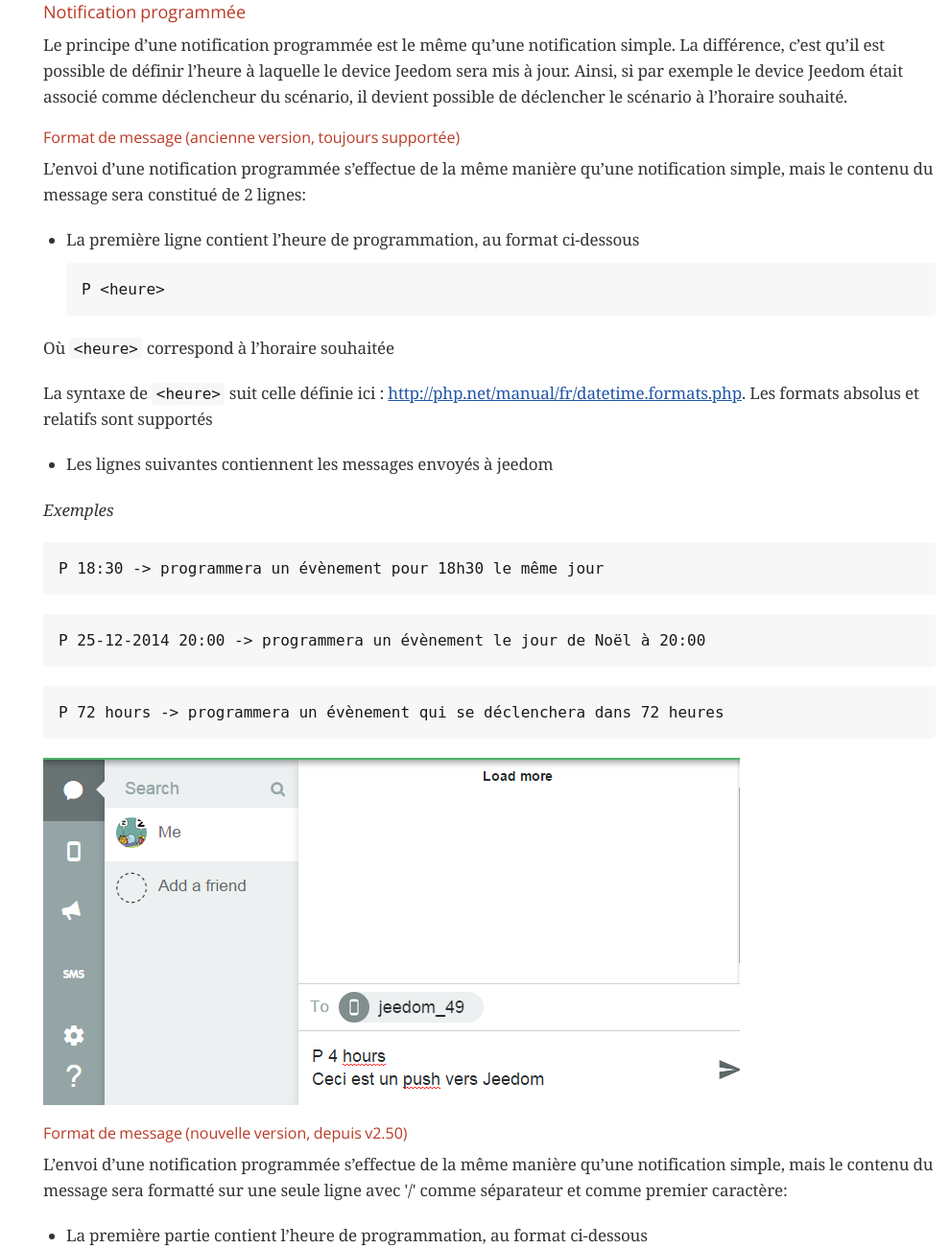
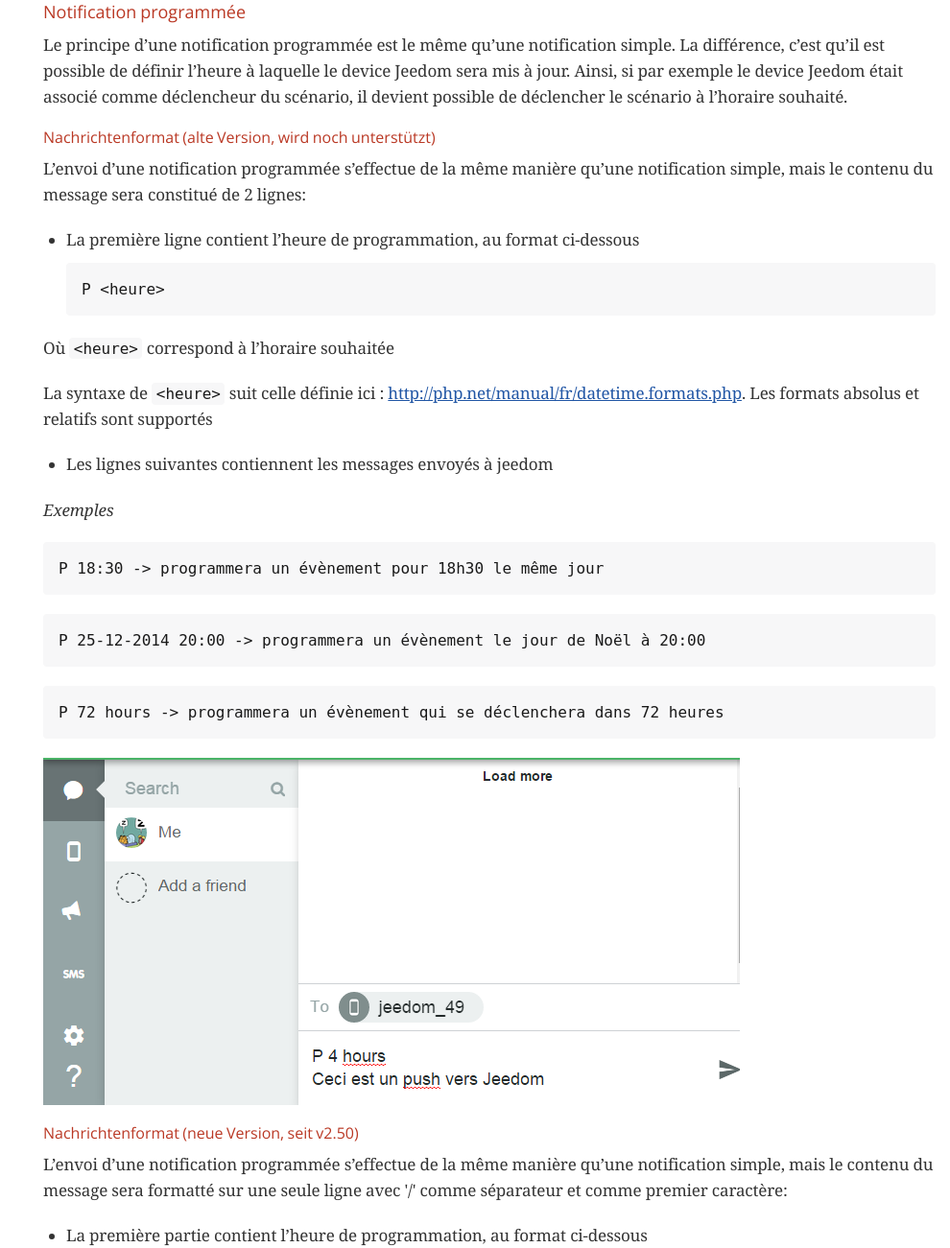
Before and after one commit to cazeaux/jeedom_pushbullet, a plain HTML site: page doc/de_DE/index.html in a window 1280 px wide. Shown: the part 4080-5381 px from the top of the page at 96% size, without its empty margins (290-1280 px from the left). Drawn offline with nearby package versions, Linux system fonts and the light colour scheme; a web font is replaced by a local one.

Commit message:
[ROBOT] Action all

```diff
--- a/doc/de_DE/index.html
+++ b/doc/de_DE/index.html
@@ -651,7 +651,7 @@ En cas de notifications multiples, seule la dernière notification déclenchera
 <p>Le principe d&#8217;une notification programmée est le même qu&#8217;une notification simple. La différence, c&#8217;est qu&#8217;il est possible de définir l&#8217;heure à laquelle le device Jeedom sera mis à jour. Ainsi, si par exemple le device Jeedom était associé comme déclencheur du scénario, il devient possible de déclencher le scénario à l&#8217;horaire souhaité.</p>
 </div>
 <div class="sect5">
-<h6 id="_format_de_message_ancienne_version_toujours_supportée">Format de message (ancienne version, toujours supportée)</h6>
+<h6 id="_nachrichtenformat_alte_version_wird_noch_unterstützt">Nachrichtenformat (alte Version, wird noch unterstützt)</h6>
 <div class="paragraph">
 <p>L&#8217;envoi d&#8217;une notification programmée s&#8217;effectue de la même manière qu&#8217;une notification simple, mais le contenu du message sera constitué de 2 lignes:</p>
 </div>
@@ -705,7 +705,7 @@ En cas de notifications multiples, seule la dernière notification déclenchera
 </div>
 </div>
 <div class="sect5">
-<h6 id="_format_de_message_nouvelle_version_depuis_v2_50">Format de message (nouvelle version, depuis v2.50)</h6>
+<h6 id="_nachrichtenformat_neue_version_seit_v2_50">Nachrichtenformat (neue Version, seit v2.50)</h6>
 <div class="paragraph">
 <p>L&#8217;envoi d&#8217;une notification programmée s&#8217;effectue de la même manière qu&#8217;une notification simple, mais le contenu du message sera formatté sur une seule ligne avec '/' comme séparateur et comme premier caractère:</p>
 </div>
```
Also changed, not shown: 1 other file.
